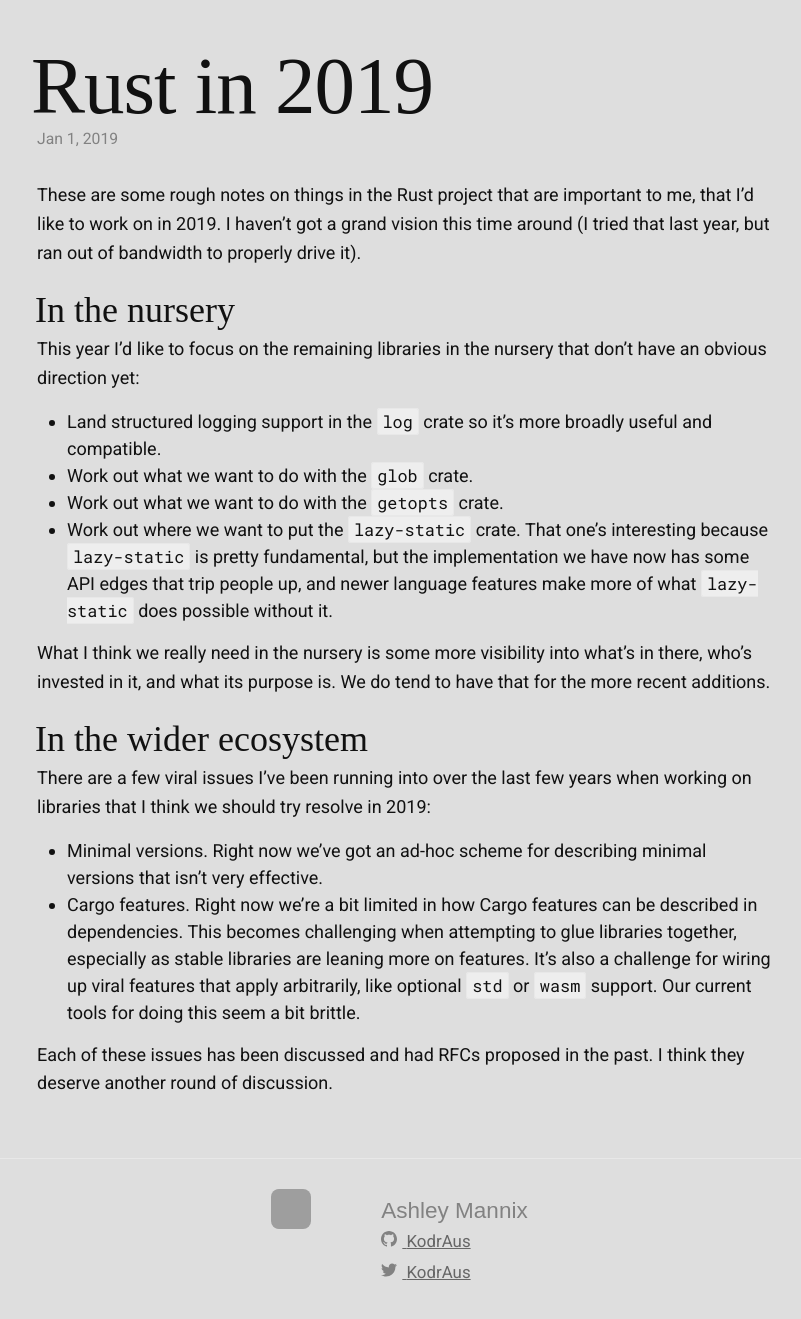
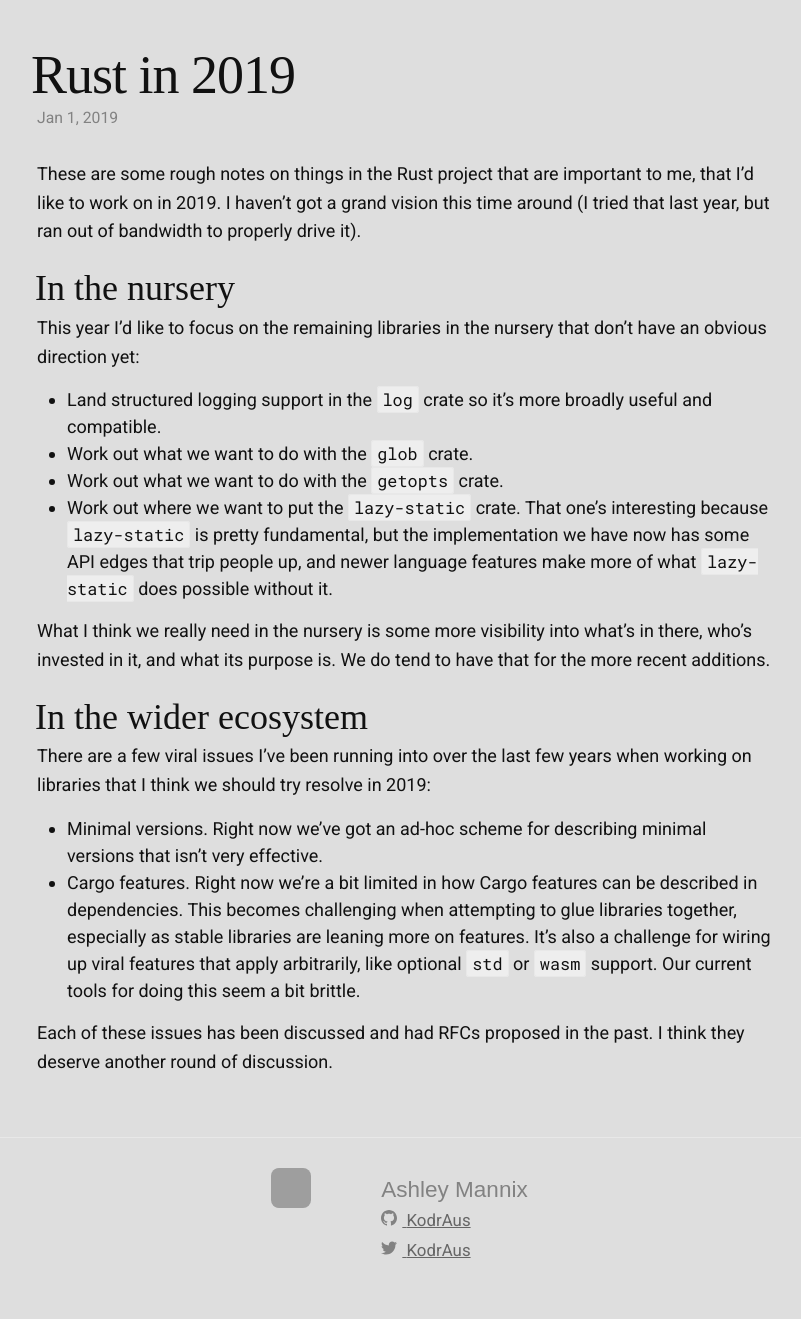
Before and after one commit to KodrAus/KodrAus.github.io, a Jekyll site: the page built from _posts/2019-01-01-rust-2019.markdown, in a window 1280 px wide. Shown: the whole page, without its empty margins (233-1034 px from the left). Built offline with Jekyll 4.4.1, drawn with Linux system fonts in a browser that asks for light colours; some web fonts are replaced; after the commit the page ends 1298 px from its top, so only the background shows below that; grey boxes are pictures that could not be loaded.

Commit message:
Update theme.scss

```diff
--- a/_sass/theme.scss
+++ b/_sass/theme.scss
@@ -322,7 +322,7 @@ table {
 }
 
 .post-title {
-    @include relative-font-size(4.5);
+    @include relative-font-size(3);
     letter-spacing: -1px;
     line-height: 0.8;
 
```
